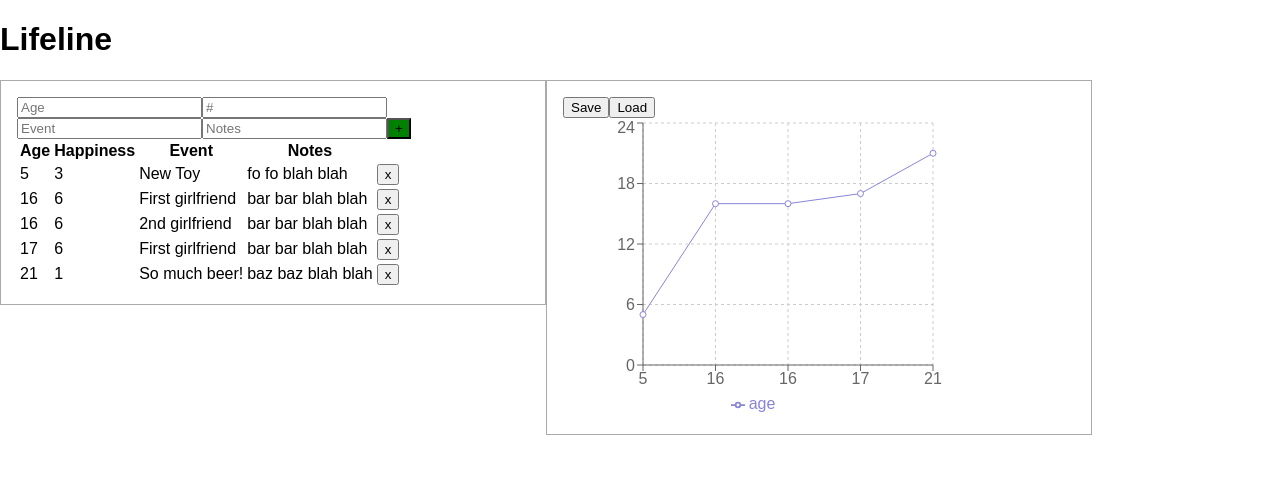
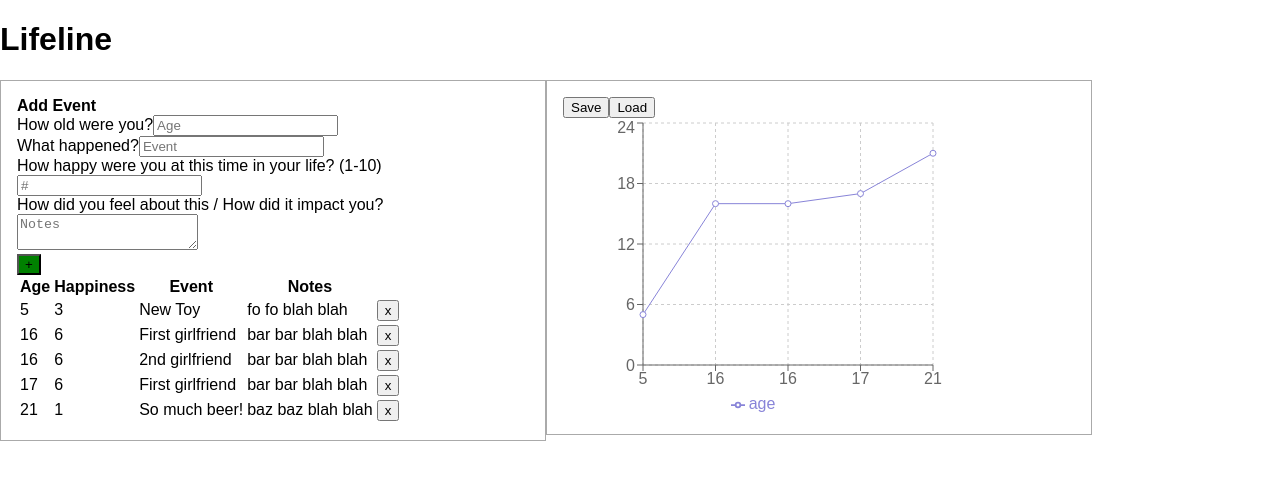
Before and after one commit to ezl/lifeline, a React (Create React App) app: page / in a window 1280 px wide. Shown: the top 480 px of the page. Built offline with nearby package versions, Linux system fonts and the light colour scheme.

Commit message:
Use verbose questions

```diff
--- a/src/components/AddEventForm.js
+++ b/src/components/AddEventForm.js
@@ -56,11 +56,25 @@ class AddEventForm extends Component {
     render() {
         return (
             <div id='addEventForm'>
+                <strong>Add Event</strong>
                 <form onSubmit={this.handleSubmit}>
-                    <input type="text" name="age" placeholder="Age" value={this.state.age} onChange={this.handleInputChange} />
-                    <input type="text" name="happiness" placeholder="#" value={this.state.happiness} onChange={this.handleInputChange} />
-                    <input type="text" name="event" placeholder="Event" value={this.state.event} onChange={this.handleInputChange} />
-                    <input type="text" name="notes" placeholder="Notes" value={this.state.notes} onChange={this.handleInputChange} />
+                    <div>
+                        <label>How old were you?</label>
+                        <input type="text" name="age" placeholder="Age" value={this.state.age} onChange={this.handleInputChange} />
+                    </div>
+                    <div>
+                        <label>What happened?</label>
+                        <input type="text" name="event" placeholder="Event" value={this.state.event} onChange={this.handleInputChange} />
+                    </div>
+                    <div>
+                        <label>How happy were you at this time in your life? (1-10)</label>
+                        <input type="text" name="happiness" placeholder="#" value={this.state.happiness} onChange={this.handleInputChange} />
+                    </div>
+                    <div>
+                        <label>How did you feel about this / How did it impact you?</label>
+                        <br />
+                        <textarea type="text" name="notes" placeholder="Notes" value={this.state.notes} onChange={this.handleInputChange} />
+                    </div>
                     <input type="submit" value="+" />
                 </form>
             </div>
```
